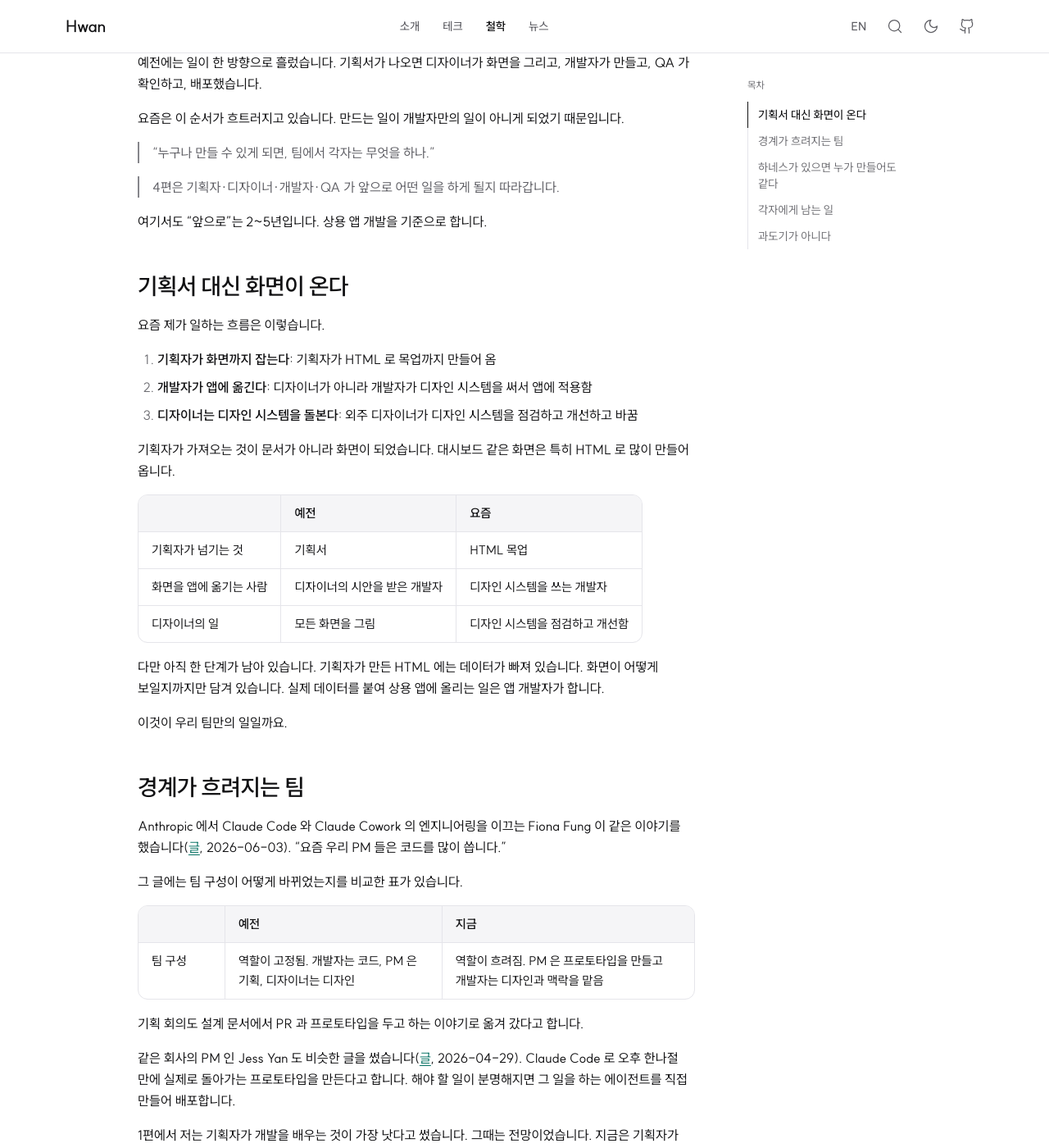
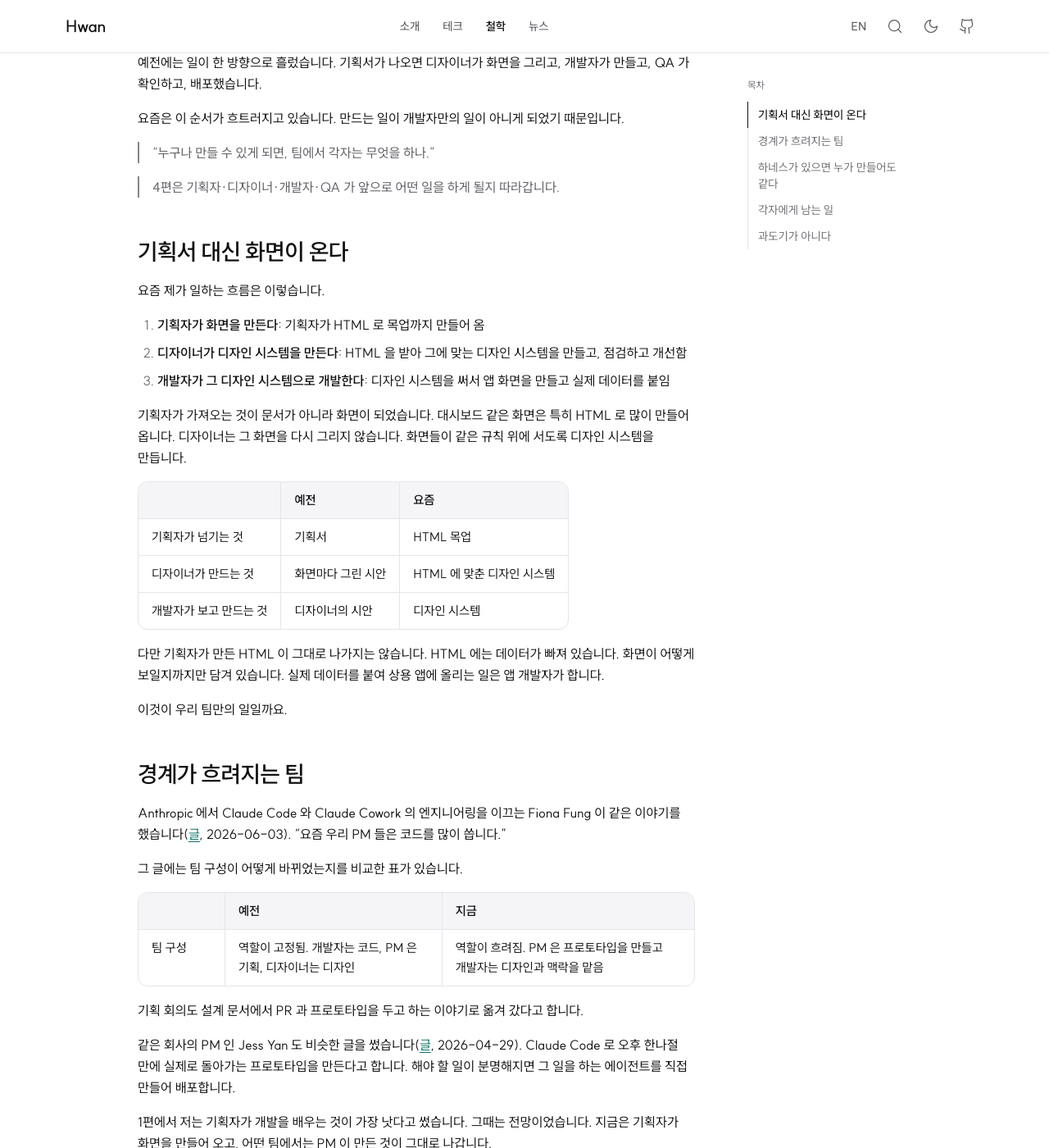
Before and after one commit to Hwan3434/Hwan3434.github.io, a Jekyll site: the page built from _posts/Philosophy/2026-11-22-everyone-builds-the-product.md, in a window 1280 px wide and 1400 px high, scrolled down 605 px. Shown: the whole window at 82% size. Built offline with Jekyll 4.4.1, drawn with Linux system fonts in a browser that asks for light colours; some of the changed text lies outside the part shown.

Commit message:
fix: HTML, 디자인 시스템, 개발 순서로 흐름을 고치고 2~5년은 뒤로 옮긴다
Co-Authored-By: Claude Opus 5.5 <noreply@anthropic.com>
Claude-Session: https://claude.ai/code/session_01HDtNGR1iK3jjxoVhAt97Su

```diff
--- a/_posts/Philosophy/2026-11-22-everyone-builds-the-product.md
+++ b/_posts/Philosophy/2026-11-22-everyone-builds-the-product.md
@@ -21,28 +21,27 @@ series_order: 4
 
 > 4편은 기획자·디자이너·개발자·QA 가 앞으로 어떤 일을 하게 될지 따라갑니다.
 
-여기서도 "앞으로"는 2~5년입니다.
-상용 앱 개발을 기준으로 합니다.
-
 ## 기획서 대신 화면이 온다
 
 요즘 제가 일하는 흐름은 이렇습니다.
 
-1. **기획자가 화면까지 잡는다**: 기획자가 HTML 로 목업까지 만들어 옴
-2. **개발자가 앱에 옮긴다**: 디자이너가 아니라 개발자가 디자인 시스템을 써서 앱에 적용함
-3. **디자이너는 디자인 시스템을 돌본다**: 외주 디자이너가 디자인 시스템을 점검하고 개선하고 바꿈
+1. **기획자가 화면을 만든다**: 기획자가 HTML 로 목업까지 만들어 옴
+2. **디자이너가 디자인 시스템을 만든다**: HTML 을 받아 그에 맞는 디자인 시스템을 만들고, 점검하고 개선함
+3. **개발자가 그 디자인 시스템으로 개발한다**: 디자인 시스템을 써서 앱 화면을 만들고 실제 데이터를 붙임
 
 기획자가 가져오는 것이 문서가 아니라 화면이 되었습니다.
 대시보드 같은 화면은 특히 HTML 로 많이 만들어 옵니다.
+디자이너는 그 화면을 다시 그리지 않습니다.
+화면들이 같은 규칙 위에 서도록 디자인 시스템을 만듭니다.
 
 | | 예전 | 요즘 |
 |---|---|---|
 | 기획자가 넘기는 것 | 기획서 | HTML 목업 |
-| 화면을 앱에 옮기는 사람 | 디자이너의 시안을 받은 개발자 | 디자인 시스템을 쓰는 개발자 |
-| 디자이너의 일 | 모든 화면을 그림 | 디자인 시스템을 점검하고 개선함 |
+| 디자이너가 만드는 것 | 화면마다 그린 시안 | HTML 에 맞춘 디자인 시스템 |
+| 개발자가 보고 만드는 것 | 디자이너의 시안 | 디자인 시스템 |
 
-다만 아직 한 단계가 남아 있습니다.
-기획자가 만든 HTML 에는 데이터가 빠져 있습니다.
+다만 기획자가 만든 HTML 이 그대로 나가지는 않습니다.
+HTML 에는 데이터가 빠져 있습니다.
 화면이 어떻게 보일지까지만 담겨 있습니다.
 실제 데이터를 붙여 상용 앱에 올리는 일은 앱 개발자가 합니다.
 
@@ -151,6 +150,7 @@ QA 도 같은 방향으로 갑니다.
 
 저는 이 변화가 2~5년 안에 끝난다고 봅니다.
 과도기가 아니라 대략 90% 넘는 회사에서 바뀌어 있는 상태입니다.
+상용 앱 개발을 기준으로 한 이야기입니다.
 
 확정은 아니고 추측입니다.
 근거는 제 경험 하나입니다.
```
